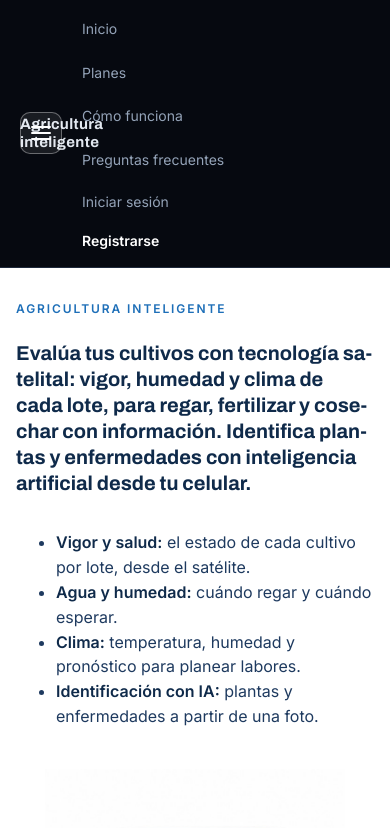
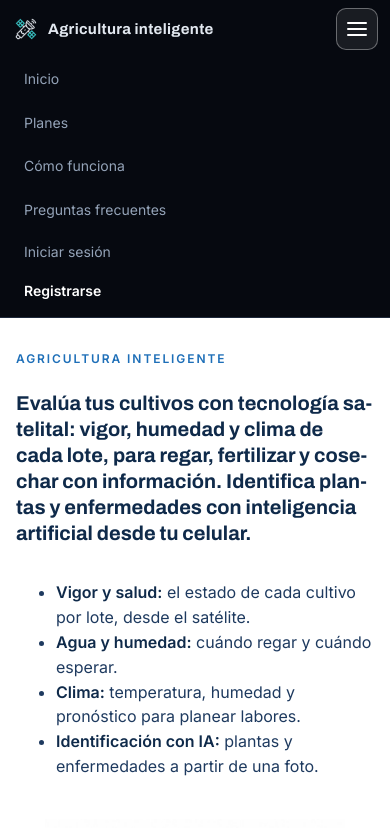
Before and after one commit to jmezosolis/agricultura-inteligente-sitio, a plain HTML site: page index.html in a window 390 px wide. Both pictures are taken after a click on the button "Menú". Shown: the top 828 px of the page. Drawn offline with nearby package versions, Linux system fonts and the light colour scheme.

Commit message:
Menú móvil: la lista desplegada baja en su propia fila
Co-Authored-By: Claude Haiku 5.5 <noreply@anthropic.com>

```diff
--- a/landing.css
+++ b/landing.css
@@ -1282,3 +1282,9 @@ main { max-width: 1080px; margin: 0 auto; padding: 0 16px; }
 /* Cómo funciona: texto más arriba en las bandas */
 #como-funciona .como-banda { padding-top: 48px; padding-bottom: 80px; }
 #como-funciona .como-banda .como-grid > div:first-child { margin-top: 0; }
+
+/* Celular: al abrir el menú, la lista baja en su propia fila y no se superpone con el nombre */
+@media (max-width: 760px) {
+  .franja-fila:has(nav.nav-texto.abierto) { flex-wrap: wrap; }
+  .franja-top nav.nav-texto.abierto { order: 3; flex: 0 0 100%; width: 100%; }
+}
```
